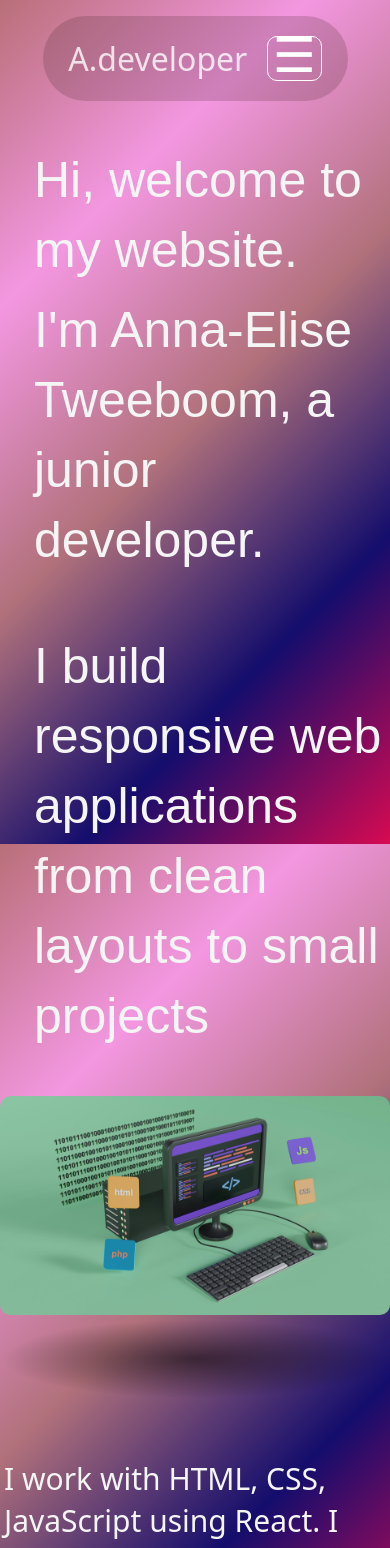
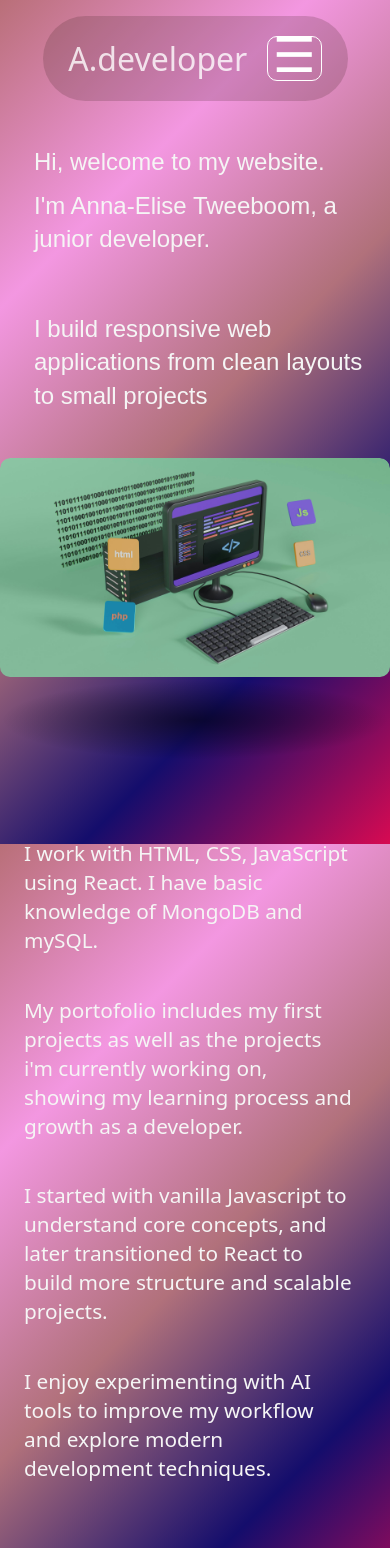
Before and after one commit to Ann-Getit/portfolio, a React (Vite) app: page /#/ in a window 390 px wide. Shown: the top 1548 px of the page. Built offline with nearby package versions, Linux system fonts and the light colour scheme; a web font is replaced by a local one.

Commit message:
fixed media query teksts  from home.jsx and fixed magic8ball description

```diff
--- a/src/index.css
+++ b/src/index.css
@@ -388,6 +388,7 @@ p {
   width: auto;
   height: auto;            /* hoogte past bij content */
   box-sizing: border-box;
+  font-size: 1.5rem;
 }
 
 p {
@@ -421,7 +422,7 @@ line-height: 1.4; /* standaard ~1.5, lager = dichter op elkaar */
   height: auto;
   /*background-color: whitesmoke;*/
   margin: 0;
-  padding: 10px;
+  padding: 30px;
   font-size: 30px;
   max-width: 100%;
   box-sizing: border-box;
@@ -462,6 +463,29 @@ line-height: 1.4; /* standaard ~1.5, lager = dichter op elkaar */
 #space {
   margin-bottom: 20px 0;
 }
+@media (max-width: 968px) {
+  .content-box {
+   font-size: 1.3rem;
+
+  }
+  .content-box p {
+    padding-bottom: 30px;
+
+  }
+
+}
+
+
+
+
+
+
+
+
+
+
+
+
 
 
 /* HTML ---------------------------------------*/
@@ -571,8 +595,14 @@ line-height: 1.4; /* standaard ~1.5, lager = dichter op elkaar */
   width: 100%;
   height: 50vw;
   overflow: hidden;
+}
 
+@media (max-width: 968px) {
+.hero-image {
+  height: 90vw;
 }
+}
+
 /*.      background-position: center 50%;  */
 .hero-image::before {
   content: "";
@@ -651,6 +681,13 @@ line-height: 1.4; /* standaard ~1.5, lager = dichter op elkaar */
   text-align: center;
   max-width: 100%;
 }
+@media (max-width: 968px) {
+.paragr {
+  font-size: 3rem;
+}
+}
+
+
 
 a.github svg path {
 color:rgb(168, 12, 220) ;
@@ -670,6 +707,13 @@ fill: rgb(56, 166, 225);
 }
 
 
+
+
+
+
+
+
+
 /* copyright */
 #bottom {
   text-align: center;
--- a/src/pages/Project.jsx
+++ b/src/pages/Project.jsx
@@ -68,7 +68,7 @@ const Project = () => {
   </div>
    <div className="project-card">
      <h3>Magic 8 ball</h3>
-     <p>A world map built with Leaflet that displays Dutch train stations using an external API and JavaScript. </p>
+     <p>An interactive Magic 8 Ball tool that gives dynamic yes/no answers. </p>
       <span onClick={() => window.location.href = "https://ann-getit.github.io/magic8ball/"}
       >Bekijk project →</span>
   </div>
```
